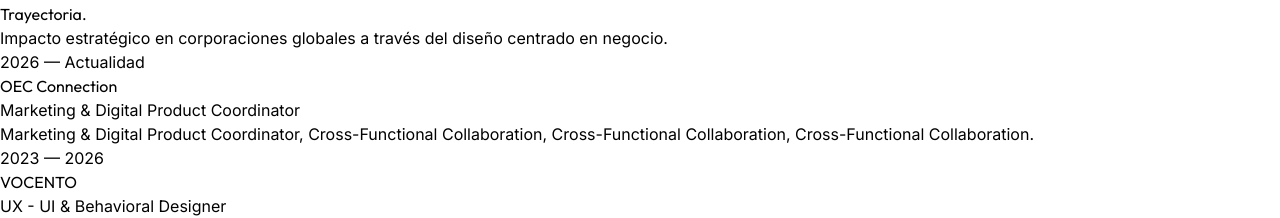
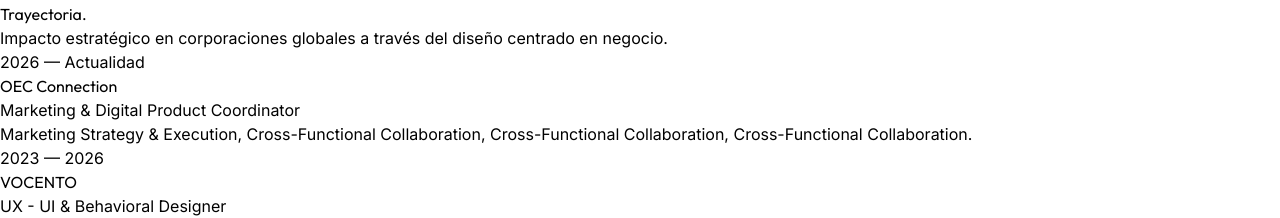
Before and after one commit to jdemig73828/newportfolio, a React (Vite) app: page / in a window 1280 px wide. Shown: the part 1528-1746 px from the top of the page. Built offline with nearby package versions, Linux system fonts and the light colour scheme; the HTML template or start-up script is replaced by a standard one.

Commit message:
OEC correcto

```diff
--- a/src/App.jsx
+++ b/src/App.jsx
@@ -27,7 +27,7 @@
     company: 'OEC Connection',
     role: 'Marketing & Digital Product Coordinator',
     period: '2026 — Actualidad',
-    description: 'Marketing & Digital Product Coordinator, Cross-Functional Collaboration, Cross-Functional Collaboration, Cross-Functional Collaboration.',
+    description: 'Marketing Strategy & Execution, Cross-Functional Collaboration, Cross-Functional Collaboration, Cross-Functional Collaboration.',
   },
   {
     id: 'vocento',
```
